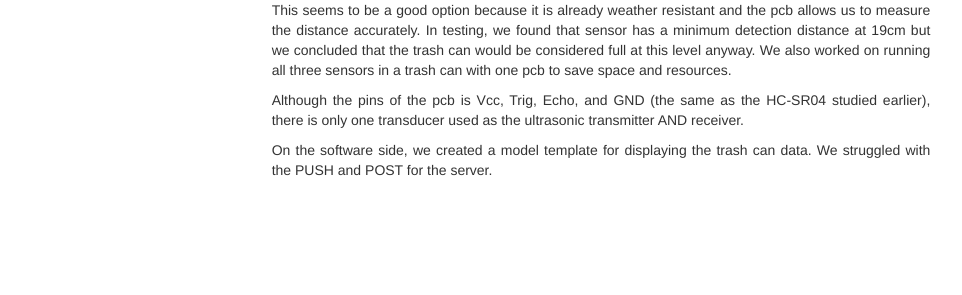
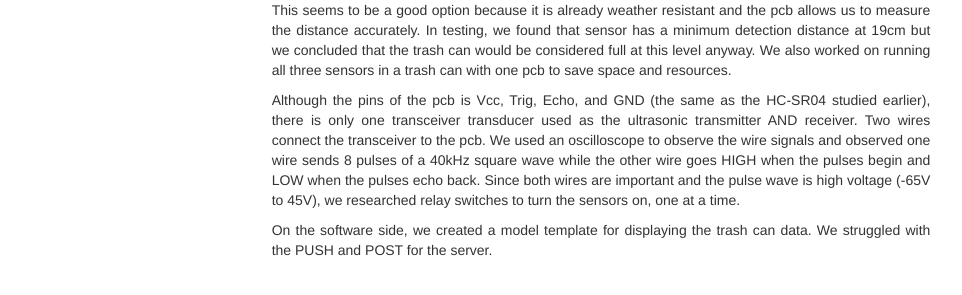
Before and after one commit to sayakura/midro.github.io, a plain HTML site: page posts/week3.html in a window 1280 px wide. Shown: the part 203-498 px from the top of the page, without its empty margins (39-1001 px from the left). Drawn offline with nearby package versions, Linux system fonts and the light colour scheme.

Commit message:
Added images

```diff
--- a/posts/week3.html
+++ b/posts/week3.html
@@ -75,7 +75,7 @@
         In researching different sensor options, today we analyzed the reverse car sensor with a jsn-sr04t pcb. This seems to be a good option because it is already weather resistant and the pcb allows us to measure the distance accurately. In testing, we found that sensor has a minimum detection distance at 19cm but we concluded that the trash can would be considered full at this level anyway. We also worked on running all three sensors in a trash can with one pcb to save space and resources.
         </p>
         <p>
-        Although the pins of the pcb is Vcc, Trig, Echo, and GND (the same as the HC-SR04 studied earlier), there is only one transducer used as the ultrasonic transmitter AND receiver.
+        Although the pins of the pcb is Vcc, Trig, Echo, and GND (the same as the HC-SR04 studied earlier), there is only one transceiver transducer used as the ultrasonic transmitter AND receiver. Two wires connect the transceiver to the pcb. We used an oscilloscope to observe the wire signals and observed one wire sends 8 pulses of a 40kHz square wave while the other wire goes HIGH when the pulses begin and LOW when the pulses echo back. Since both wires are important and the pulse wave is high voltage (-65V to 45V), we researched relay switches to turn the sensors on, one at a time.
         </p>
         <p>
         On the software side, we created a model template for displaying the trash can data. We struggled with the PUSH and POST for the server.
```
Also changed, not shown: images/sensorBox1.png (added), images/sensorBox2.png (added), 1 other file.
